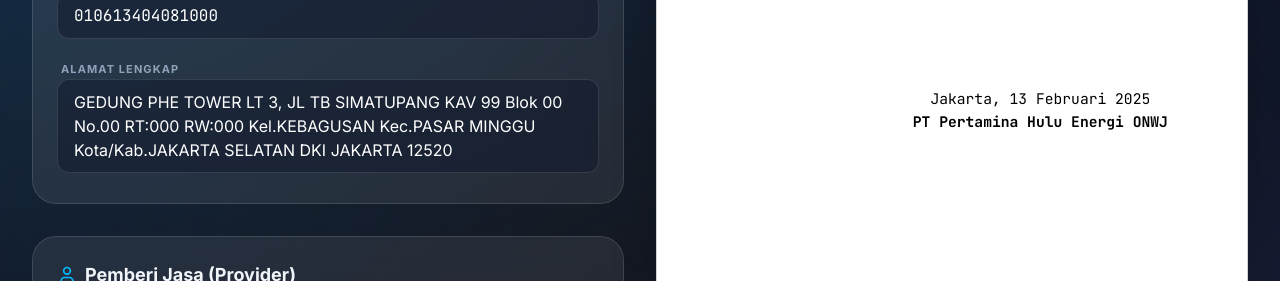
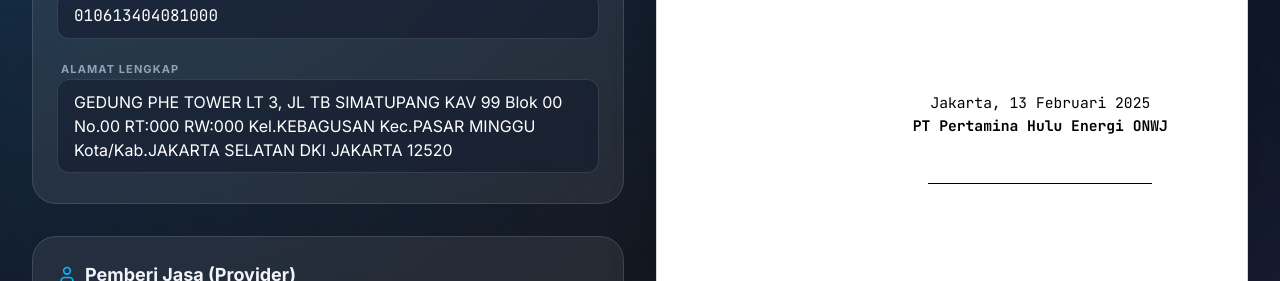
Before and after one commit to ictkece-eng/nota-pembatalan-pajak-generator, a React (Vite) app: page / in a window 1280 px wide. Shown: the part 940-1221 px from the top of the page. Built offline with nearby package versions, Linux system fonts and the light colour scheme; no server answers.

Commit message:
Update App.tsx

```diff
--- a/src/App.tsx
+++ b/src/App.tsx
@@ -645,9 +645,12 @@
             <div className="mt-auto pt-12 self-end text-center min-w-[300px]">
               <p>Jakarta, {formatDateIndo(data.tanggalDokumen)}</p>
               <p className="mt-1 font-bold">{data.penandatangan}</p>
-              <div className="h-24"></div>
-              <p className="font-bold">{data.namaPenandatangan}</p>
-              <p className="mt-1">{data.jabatanPenandatangan}</p>
+              <div className="h-24 flex items-end justify-center">
+                <div className="w-56 border-t border-black pt-1">
+                  <p className="font-bold min-h-[1.2rem]">{data.namaPenandatangan || '\u00A0'}</p>
+                  <p className="mt-1 min-h-[1.2rem]">{data.jabatanPenandatangan || '\u00A0'}</p>
+                </div>
+              </div>
             </div>
           </div>
 
```
